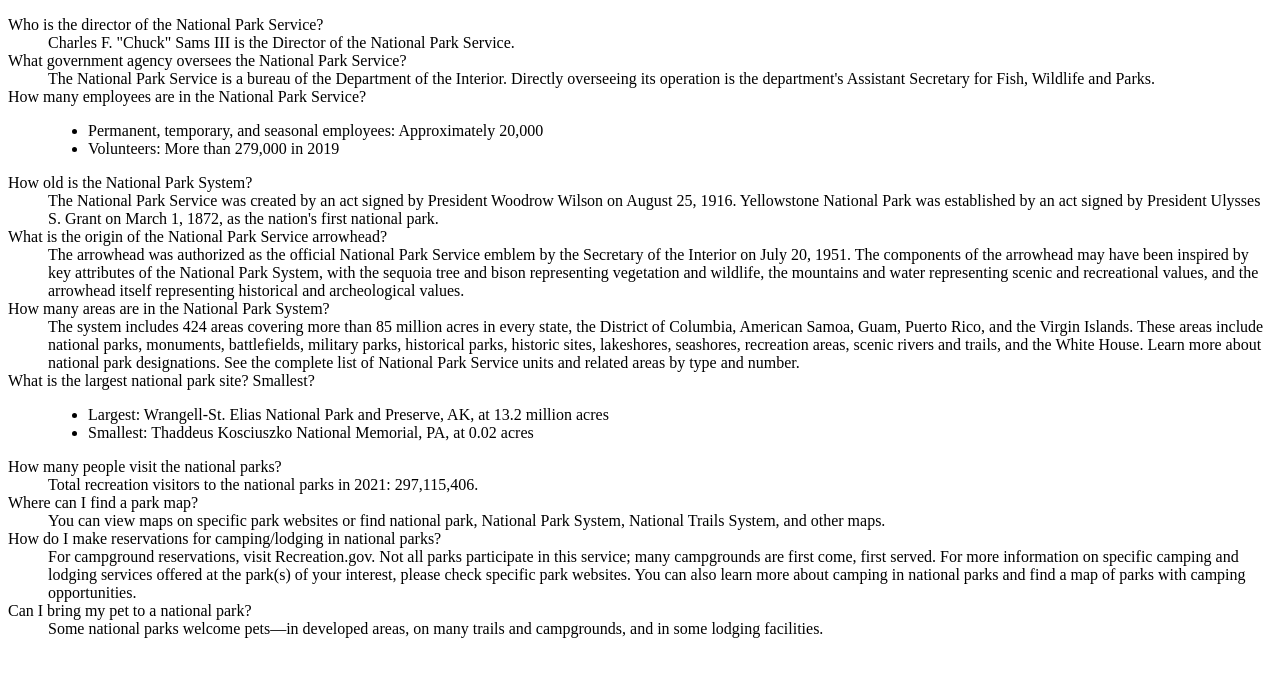
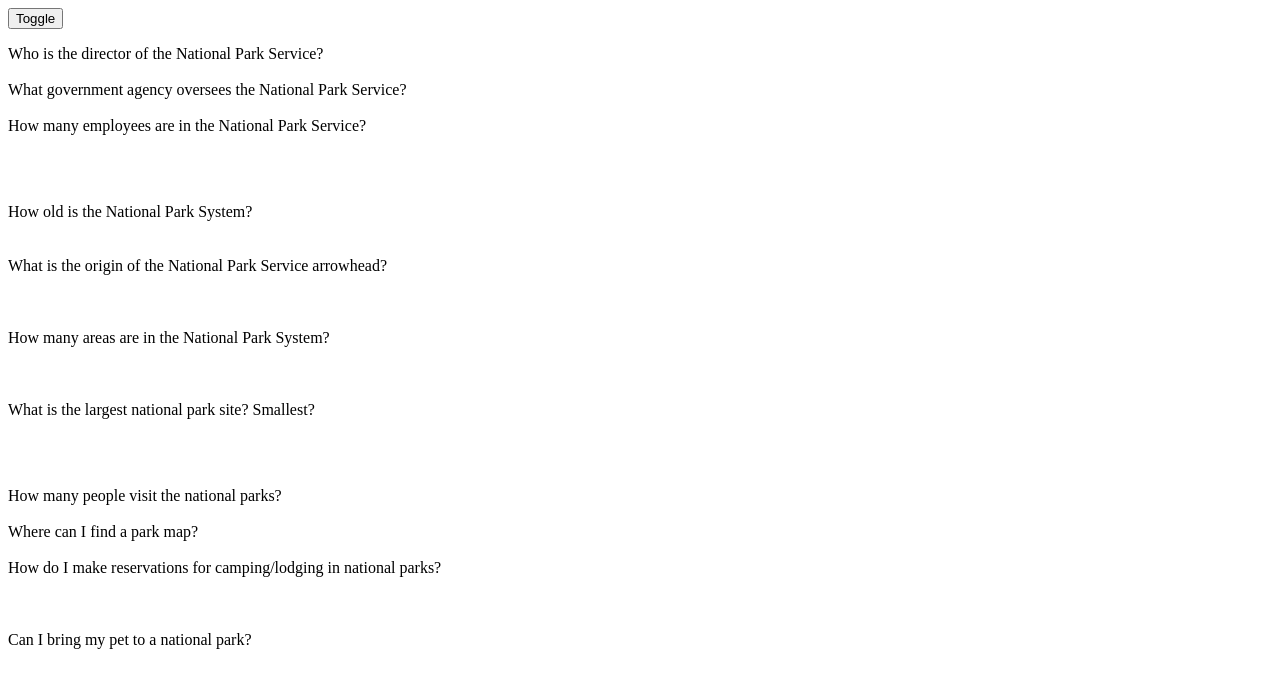
Before and after one commit to Theodoric-Graham/codeup-web-exercises, a plain HTML site: page jquery_faq.html in a window 1280 px wide. Drawn offline with Linux system fonts and the light colour scheme.

Commit message:
essential methods jquery exercises finished without bonus

```diff
--- a/jquery_faq.html
+++ b/jquery_faq.html
@@ -3,21 +3,31 @@
 <head>
     <meta charset="UTF-8">
     <title>Jquery FAQ</title>
+
+    <style>
+        .invisible {
+            visibility: hidden
+        }
+    </style>
+
 </head>
 <body>
+<button class="toggle-btn">Toggle</button>
+
 <dl>
     <dt>Who is the director of the National Park Service?</dt>
-    <dd>Charles F. "Chuck" Sams III is the Director of the National Park Service.
+    <dd class="invisible">Charles F. "Chuck" Sams III is the Director of the National Park Service.
     </dd>
     <dt>What government agency oversees the National Park Service?
     </dt>
-    <dd>The National Park Service is a bureau of the Department of the Interior. Directly overseeing its operation is
+    <dd class="invisible">The National Park Service is a bureau of the Department of the Interior. Directly overseeing
+        its operation is
         the department's Assistant Secretary for Fish, Wildlife and Parks.
 
     </dd>
     <dt>How many employees are in the National Park Service?
     </dt>
-    <dd>
+    <dd class="invisible">
         <ul>
             <li>Permanent, temporary, and seasonal employees: Approximately 20,000
             </li>
@@ -27,14 +37,16 @@
     </dd>
     <dt>How old is the National Park System?
     </dt>
-    <dd>The National Park Service was created by an act signed by President Woodrow Wilson on August 25, 1916.
+    <dd class="invisible">The National Park Service was created by an act signed by President Woodrow Wilson on August
+        25, 1916.
         Yellowstone National Park was established by an act signed by President Ulysses S. Grant on March 1, 1872, as
         the nation's first national park.
 
     </dd>
     <dt>What is the origin of the National Park Service arrowhead?
     </dt>
-    <dd>The arrowhead was authorized as the official National Park Service emblem by the Secretary of the Interior on
+    <dd class="invisible">The arrowhead was authorized as the official National Park Service emblem by the Secretary of
+        the Interior on
         July 20, 1951. The components of the arrowhead may have been inspired by key attributes of the National Park
         System, with the sequoia tree and bison representing vegetation and wildlife, the mountains and water
         representing scenic and recreational values, and the arrowhead itself representing historical and archeological
@@ -42,7 +54,8 @@
     </dd>
     <dt>How many areas are in the National Park System?
     </dt>
-    <dd>The system includes 424 areas covering more than 85 million acres in every state, the District of Columbia,
+    <dd class="invisible">The system includes 424 areas covering more than 85 million acres in every state, the District
+        of Columbia,
         American Samoa, Guam, Puerto Rico, and the Virgin Islands. These areas include national parks, monuments,
         battlefields, military parks, historical parks, historic sites, lakeshores, seashores, recreation areas, scenic
         rivers and trails, and the White House. Learn more about national park designations. See the complete list of
@@ -51,7 +64,7 @@
     </dd>
     <dt>What is the largest national park site? Smallest?
     </dt>
-    <dd>
+    <dd class="invisible">
         <ul>
             <li>Largest: Wrangell-St. Elias National Park and Preserve, AK, at 13.2 million acres
             </li>
@@ -61,28 +74,40 @@
     </dd>
     <dt>How many people visit the national parks?
     </dt>
-    <dd>Total recreation visitors to the national parks in 2021: 297,115,406.
+    <dd class="invisible">Total recreation visitors to the national parks in 2021: 297,115,406.
     </dd>
     <dt>Where can I find a park map?
 
     </dt>
-    <dd>You can view maps on specific park websites or find national park, National Park System, National Trails System,
+    <dd class="invisible">You can view maps on specific park websites or find national park, National Park System,
+        National Trails System,
         and other maps.
     </dd>
     <dt>How do I make reservations for camping/lodging in national parks?
     </dt>
-    <dd>For campground reservations, visit Recreation.gov. Not all parks participate in this service; many campgrounds
+    <dd class="invisible">For campground reservations, visit Recreation.gov. Not all parks participate in this service;
+        many campgrounds
         are first come, first served. For more information on specific camping and lodging services offered at the
         park(s) of your interest, please check specific park websites. You can also learn more about camping in national
         parks and find a map of parks with camping opportunities.
     </dd>
     <dt>Can I bring my pet to a national park?
     </dt>
-    <dd>Some national parks welcome pets—in developed areas, on many trails and campgrounds, and in some lodging
+    <dd class="invisible">Some national parks welcome pets—in developed areas, on many trails and campgrounds, and in
+        some lodging
         facilities.
     </dd>
 
 </dl>
+<script src="js/jquery-3.6.4.js"></script>
+
+<script>
+
+    $('.toggle-btn').click(() => {
+        $('dd').toggleClass('invisible')
+
+    })
+</script>
 
 </body>
 </html>
```
